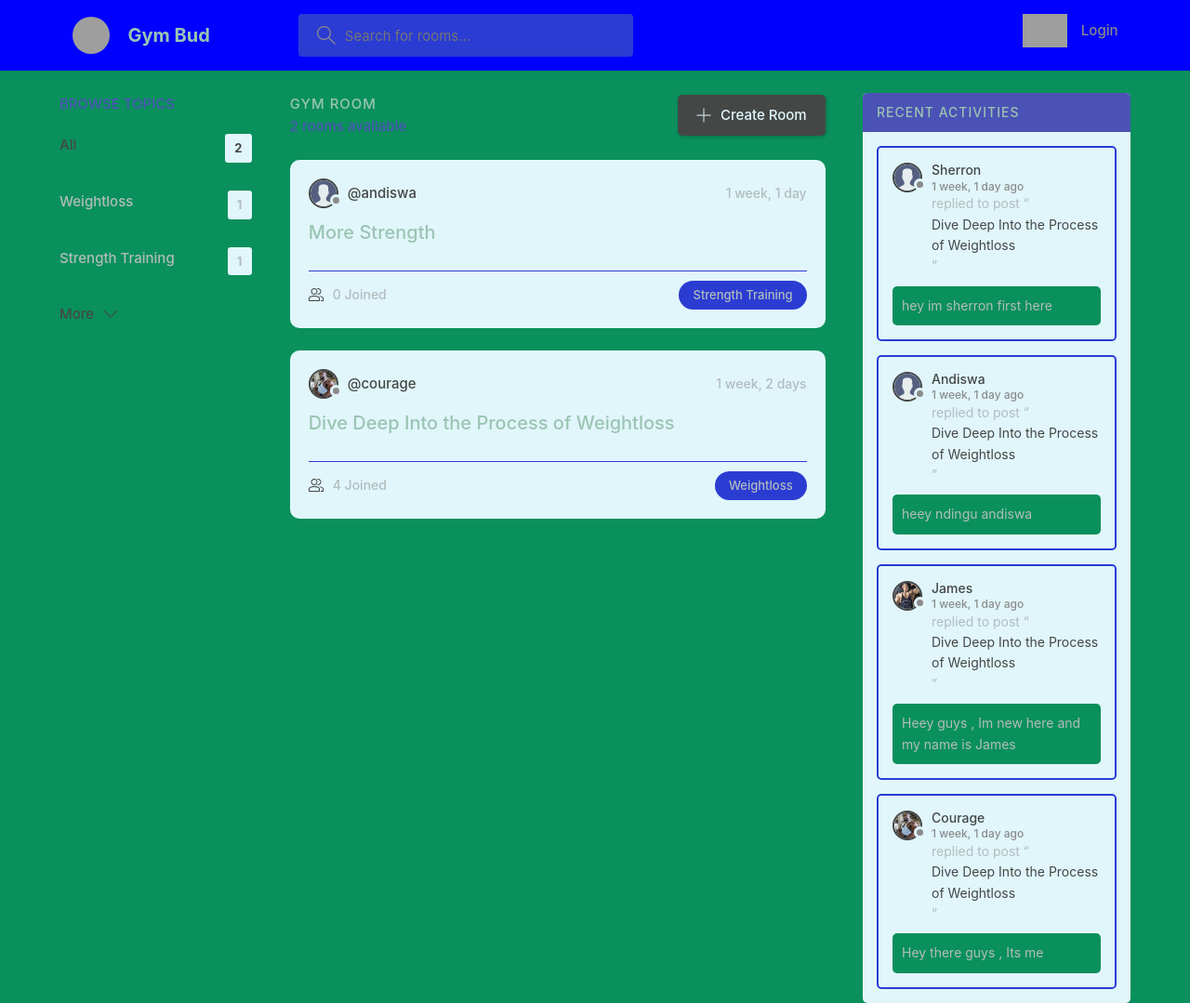
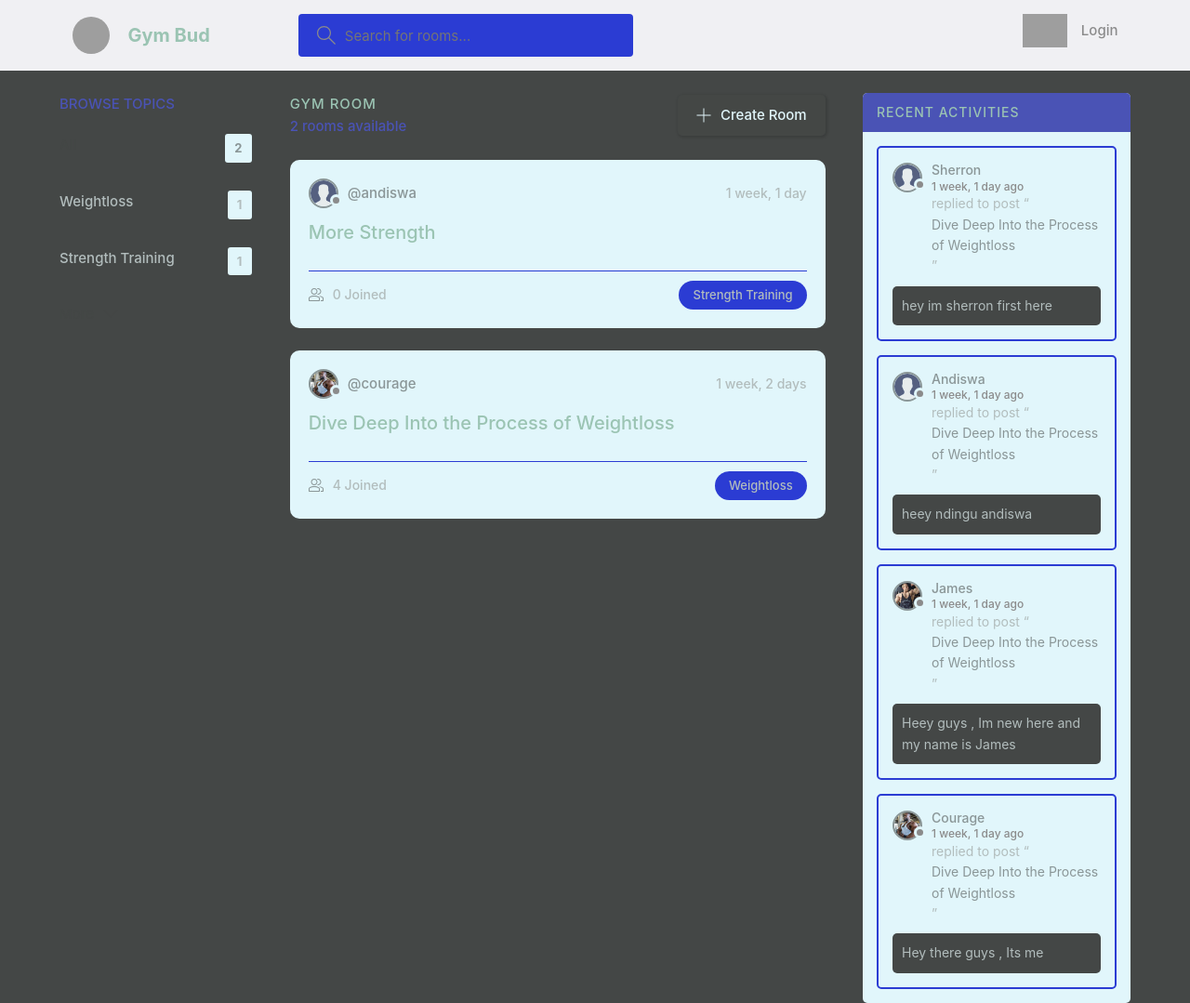
Before and after one commit to CourageGanyiwa/gym_bud_app, a Django app: page / in a window 1280 px wide. Shown: the whole page at 93% size. Run offline with Django 5.2, Linux system fonts and the light colour scheme; data comes from the database, SQL or seed files in the repository; grey boxes are pictures that could not be loaded.

Commit message:
latest changes

```diff
--- a/static/styles/style.css
+++ b/static/styles/style.css
@@ -1,5 +1,5 @@
 :root {
-  --color-main: #444746;
+  --color-main: #4447468c;
   --color-main-light: #e1f6fb;
   --color-dark: #e1f6fb;
   --color-dark-medium: #2b3cd3;
@@ -7,7 +7,7 @@
   --color-light: #9bc4b3;
   --color-gray: #8b8b8b;
   --color-light-gray: #b2bdbd;
-  --color-bg: #0a905c;
+  --color-bg: #444746;
   --color-success: #5dd693;
   --color-error: #fc4b0b;
 }
@@ -265,7 +265,7 @@
 
 .header {
   padding: 1.5rem;
-  background-color: blue;
+  background-color: rgb(240, 240, 243);
 }
 
 .header > .container {
```
